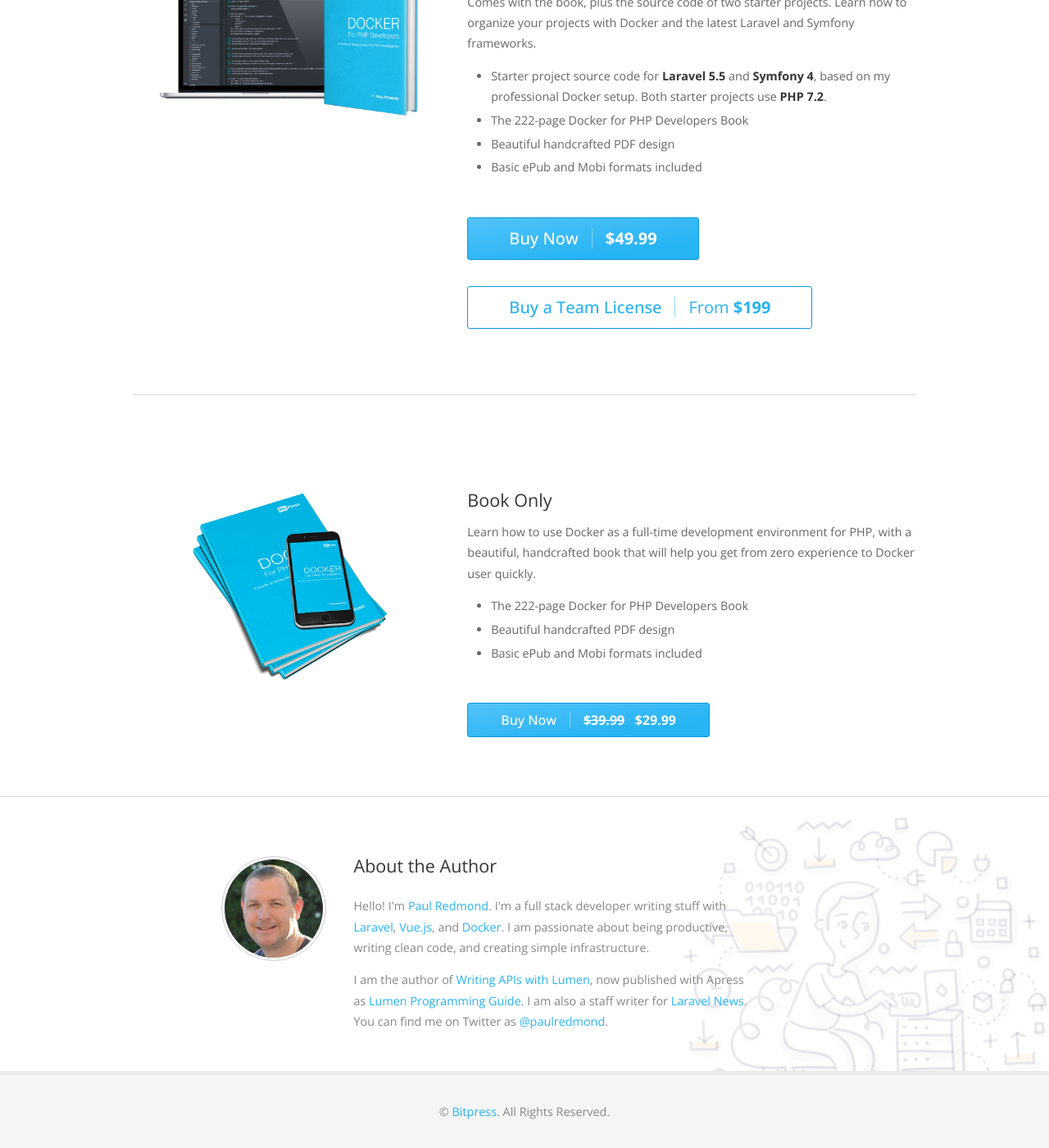
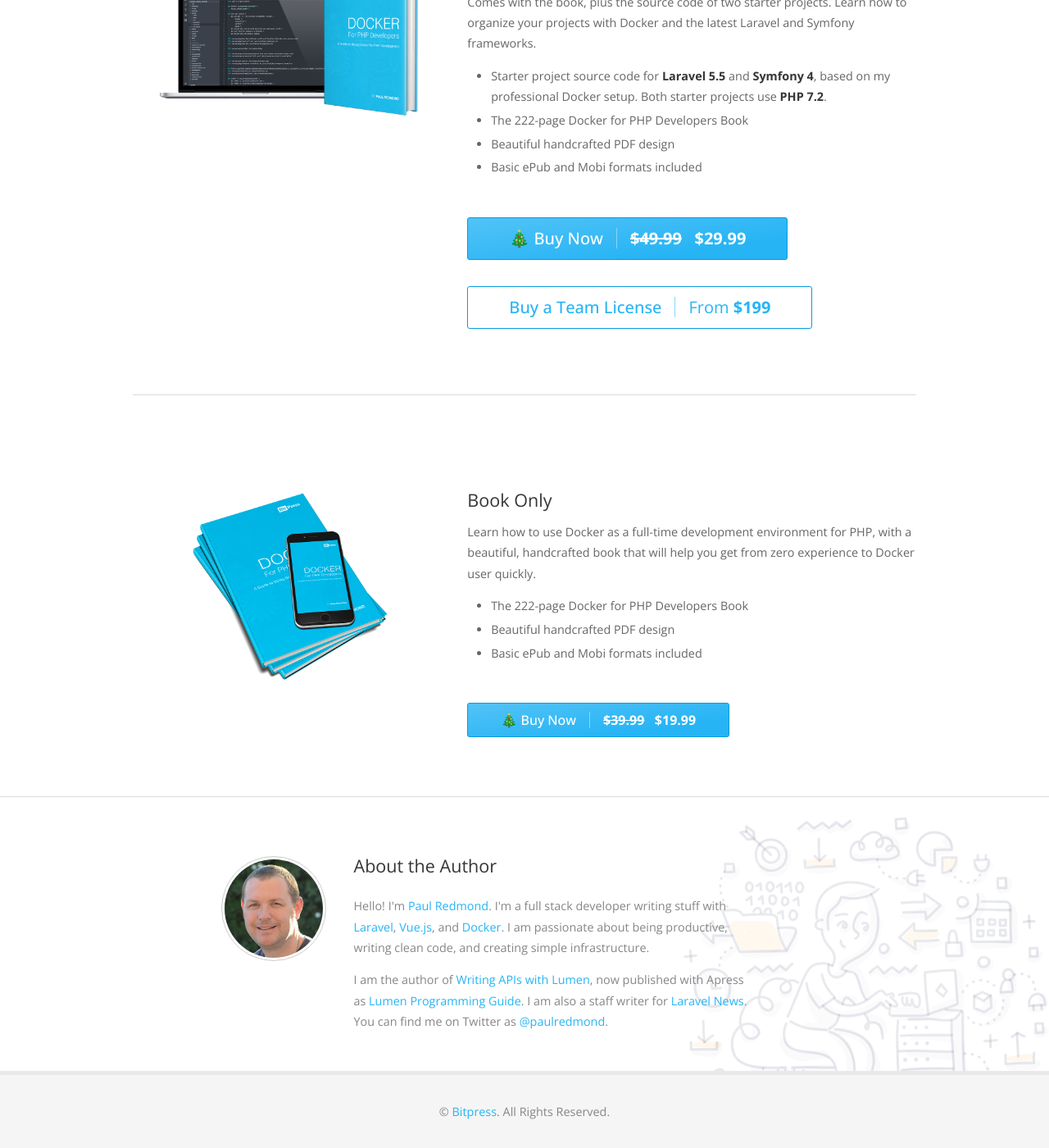
Before and after one commit to bitpressio/bitpressio.github.io, a Jekyll site: the page built from mastering-docker-php.md, in a window 1280 px wide and 1400 px high, scrolled down 14032 px. Shown: the whole window at 82% size. Built offline with Jekyll 4.4.1, drawn with Linux system fonts in a browser that asks for light colours; nearby versions of some CDN libraries; some web fonts are replaced; comment, search, counter and statistics services are not loaded.

Commit message:
Holiday deals

```diff
--- a/_layouts/mastering-docker.html
+++ b/_layouts/mastering-docker.html
@@ -22,7 +22,7 @@
 </head>
 <body>
     <div class="countdown-timer" id="js-countdownTimer">
-        🎄 Holiday <a href="#packages">Sale</a> on Video Packages!
+        🎄 Holiday <a href="#packages">Sale!</a> Through the end of 2018!
         <span id="pageTimerDays"></span>:
         <span id="pageTimerHours"></span>:
         <span id="pageTimerMinutes"></span>:
--- a/mastering-docker-php.md
+++ b/mastering-docker-php.md
@@ -1153,9 +1153,9 @@
                                 <li>Basic ePub and Mobi formats included</li>
                             </ul>
                             <div>
-                                <a class="button is-primary is-buy-now is-medium mb-2" href="https://gum.co/docker-php-starter-bundle" data-gumroad-single-product="true">
-                                    Buy Now
-                                    <span class="price">$49.99</span>
+                                <a class="button is-primary is-buy-now is-medium mb-2" href="https://gum.co/docker-php-starter-bundle/holidays-2018" data-gumroad-single-product="true">
+                                    🎄 Buy Now
+                                    <span class="price"><strike>$49.99</strike>&nbsp;&nbsp;&nbsp;$29.99</span>
                                 </a>
                                 <a class="button is-primary is-outlined is-buy-now is-medium" href="https://gum.co/docker-php-starter-teams" data-gumroad-single-product="true">
                                     Buy a Team License
@@ -1176,9 +1176,9 @@
                                 <li>Basic ePub and Mobi formats included</li>
                             </ul>
                             <div>
-                                <a class="button is-primary is-buy-now" href="https://gum.co/docker-php/early-release" data-gumroad-single-product="true">
-                                    Buy Now
-                                    <span class="price"><strike>$39.99</strike>&nbsp;&nbsp;&nbsp;$29.99</span>
+                                <a class="button is-primary is-buy-now" href="https://gum.co/docker-php/holidays-2018" data-gumroad-single-product="true">
+                                    🎄 Buy Now
+                                    <span class="price"><strike>$39.99</strike>&nbsp;&nbsp;&nbsp;$19.99</span>
                                 </a>
                             </div>
                         </div>
```
